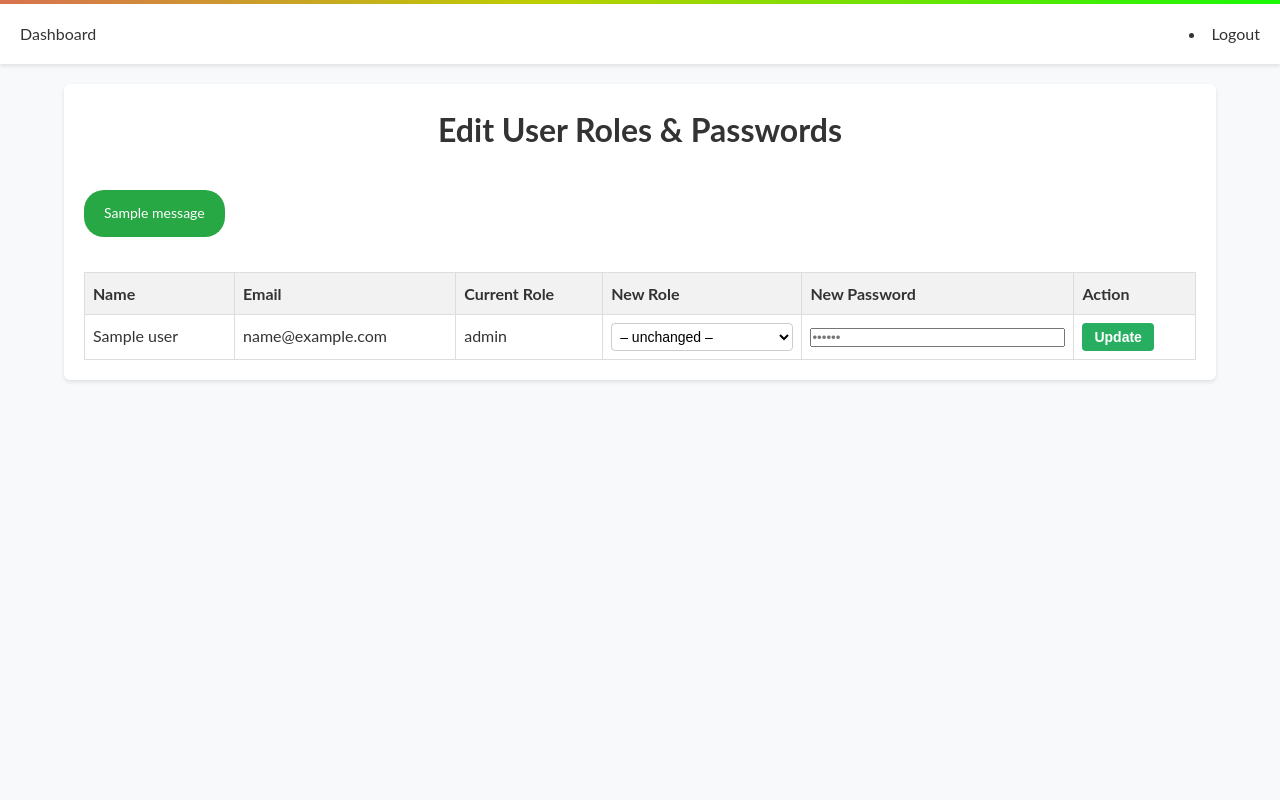
After one commit to BS-PM-2025/BS-PM-2025-TEAM25, a Flask app: page /admin/users/roles in a window 1280 px wide. The commit adds this page. Run offline with Flask 3, Linux system fonts and the light colour scheme; the visitor is signed in with stand-in values (Sample User, id 1); one stand-in notice (Sample message) is shown; a database or web service that is not in the repository returns one stand-in record (values such as "Sample title"); parts of the project's set-up code (start-up, migrations or seed data) failed here and were passed over; some libraries are stand-ins or nearby versions.

Commit message:
feat(admin): add page to update user roles and passwords

```diff
--- /dev/null
+++ b/main/user_roles.py
@@ -0,0 +1,46 @@
+# app/user_roles.py
+from flask import Blueprint, render_template, request, redirect, url_for, session, flash, current_app
+from bson import ObjectId
+from werkzeug.security import generate_password_hash
+
+user_roles_bp = Blueprint(
+    'user_roles',
+    __name__,
+    template_folder='../templates'
+)
+
+@user_roles_bp.before_request
+def check_admin():
+    if session.get("role") != "admin":
+        flash("Access denied: Admins only.", "danger")
+        return redirect(url_for("auth.dashboard"))
+
+@user_roles_bp.route("/admin/users/roles", methods=["GET", "POST"])
+def edit_user_roles():
+    mongo = current_app.mongo
+    # POST: apply updates
+    if request.method == "POST":
+        user_id     = request.form.get("user_id")
+        new_role    = request.form.get("role")
+        new_pass    = request.form.get("password")
+        update_obj  = {}
+        if new_role:
+            update_obj["role"] = new_role
+        if new_pass:
+            update_obj["password"] = generate_password_hash(new_pass)
+        if update_obj:
+            mongo.db.users.update_one(
+                {"_id": ObjectId(user_id)},
+                {"$set": update_obj}
+            )
+            flash("User updated successfully.", "success")
+        else:
+            flash("No changes submitted.", "info")
+        return redirect(url_for("user_roles.edit_user_roles"))
+
+    # GET: show all non-admin users
+    users = list(mongo.db.users.find(
+        {"role": {"$in": ["user", "maintenance"]}},
+        {"password": 0}  # hide password hash
+    ))
+    return render_template("edit_user_roles.html", users=users)
--- a/run.py
+++ b/run.py
@@ -2,11 +2,17 @@ from flask import Flask
 from flask_pymongo import PyMongo
 from auth.main import auth_bp
 from main.main import main_bp
+from main.user_roles import user_roles_bp
 from reports.reports import reports_bp
 import urllib.parse
 import os
 import atexit
 from dotenv import load_dotenv
+
+
+
+
+# after other blueprints...
 
 load_dotenv()
 
@@ -28,6 +34,7 @@ mongo = PyMongo(app)
 app.mongo = mongo
 
 # Register blueprints
+app.register_blueprint(user_roles_bp)
 app.register_blueprint(auth_bp)
 app.register_blueprint(main_bp)
 app.register_blueprint(reports_bp)
--- /dev/null
+++ b/static/styles/edit_user_roles.css
@@ -0,0 +1,18 @@
+/* edit_user_roles.css */
+
+.admin-issues-container h1 {
+    margin-bottom: 20px;
+  }
+
+  table.table-striped tbody tr:hover {
+    background-color: #f1f1f1;
+  }
+
+  .form-select-sm, .form-control-sm {
+    width: 100%;
+  }
+
+  .flash-messages .alert {
+    display: inline-block;
+    margin-bottom: 15px;
+  }
--- a/static/templates/admin_dashboard.html
+++ b/static/templates/admin_dashboard.html
@@ -25,10 +25,11 @@
       <ul class="nav no-search">
         <li class="nav-item"><a href="{{ url_for('main.profile') }}">Profile</a></li>
         <li class="nav-item"><a href="{{ url_for('reports.report_issue') }}">Report Issue</a></li>
-        <li class="nav-item"><a href="{{ url_for('auth.logout') }}">Logout</a></li>
+        <li class="nav-item"><a href="{{ url_for('user_roles.edit_user_roles') }}">Edit User Roles</a></li>
         <i class="bi bi-search" id="search-icon"></i>
         <input class="search-input" type="text" placeholder="Search..">
       </ul>
+      <li class="nav-item"><a href="{{ url_for('auth.logout') }}">Logout</a></li>
     </nav>
   </div>
 
--- /dev/null
+++ b/static/templates/edit_user_roles.html
@@ -0,0 +1,91 @@
+<!DOCTYPE html>
+<html lang="en">
+<head>
+  <meta charset="UTF-8" />
+  <meta name="viewport" content="width=device-width, initial-scale=1.0" />
+  <title>Edit User Roles</title>
+  <link rel="stylesheet" href="{{ url_for('static', filename='styles/dashboard.css') }}">
+  <link rel="stylesheet" href="{{ url_for('static', filename='styles/edit_user_roles.css') }}">
+</head>
+<body class="bg-light">
+  <div class="page-wrapper">
+  <!-- Navbar -->
+  <div class="nav-wrapper">
+    <div class="grad-bar"></div>
+    <nav class="navbar">
+      <div class="menu-toggle" id="mobile-menu">
+        <span class="bar"></span><span class="bar"></span><span class="bar"></span>
+      </div>
+      <ul class="nav no-search">
+        <li class="nav-item"><a href="{{ url_for('auth.dashboard') }}">Dashboard</a></li>
+        <i class="bi bi-search" id="search-icon"></i>
+
+      </ul>
+      <li class="nav-item ms-auto"><a href="{{ url_for('auth.logout') }}">Logout</a></li>
+    </nav>
+  </div>
+
+    <div class="admin-issues-container">
+      <h1 class="text-center">Edit User Roles & Passwords</h1>
+
+      <!-- Flash messages -->
+      <div class="flash-messages text-center">
+        {% with messages = get_flashed_messages(with_categories=true) %}
+          {% if messages %}
+            {% for category, message in messages %}
+              <div class="alert alert-{{ category }}">{{ message }}</div>
+            {% endfor %}
+          {% endif %}
+        {% endwith %}
+      </div>
+
+      <table class="table table-striped">
+        <thead>
+          <tr>
+            <th>Name</th>
+            <th>Email</th>
+            <th>Current Role</th>
+            <th>New Role</th>
+            <th>New Password</th>
+            <th>Action</th>
+          </tr>
+        </thead>
+        <tbody>
+          {% for u in users %}
+          <tr>
+            <td>{{ u.name }}</td>
+            <td>{{ u.email }}</td>
+            <td>{{ u.role }}</td>
+            <td>
+              <form method="POST" class="d-flex align-items-center">
+                <input type="hidden" name="user_id" value="{{ u._id }}">
+                <select name="role" class="form-select form-select-sm me-2">
+                  <option value="">– unchanged –</option>
+                  <option value="user">User</option>
+                  <option value="maintenance">Maintenance</option>
+                  <option value="admin">Admin</option>
+                </select>
+            </td>
+            <td>
+                <input
+                  type="password"
+                  name="password"
+                  class="form-control form-control-sm"
+                  placeholder="••••••"
+                >
+            </td>
+            <td>
+                <button type="submit" class="btn btn-sm btn-primary">Update</button>
+              </form>
+            </td>
+          </tr>
+          {% endfor %}
+        </tbody>
+      </table>
+    </div>
+  </div>
+
+  <!-- Bootstrap JS bundle -->
+  <script src="https://cdn.jsdelivr.net/npm/bootstrap@5.3.0/dist/js/bootstrap.bundle.min.js"></script>
+</body>
+</html>
```
Also changed, not shown: static/styles/dashboard.css (line endings or trailing spaces).
